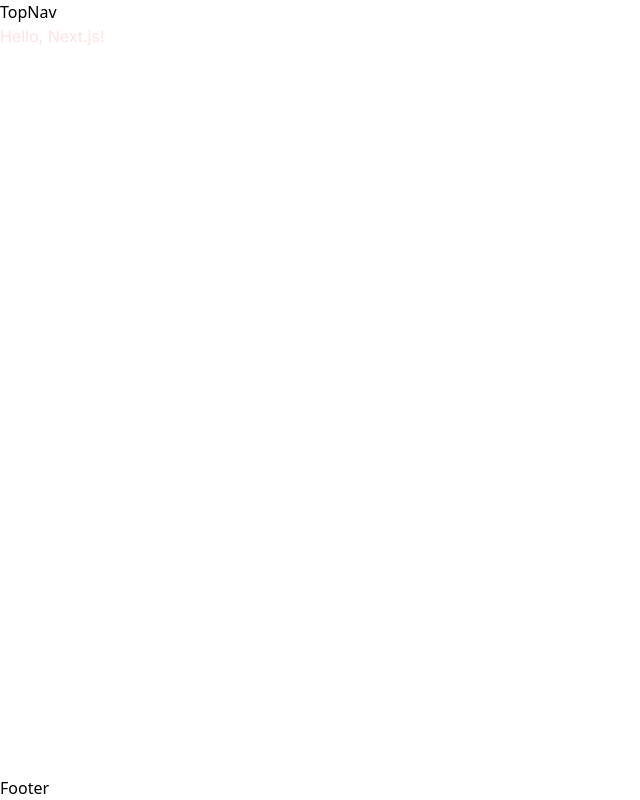
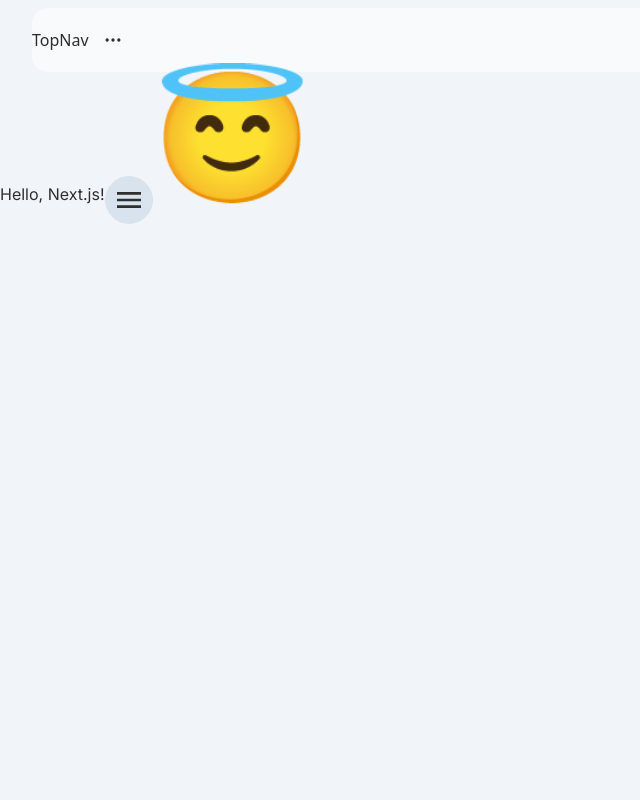
Before and after one commit to felissi/test-nextjs-ci-depoly, a Next.js app: page / in a window 1280 px wide. Shown: the top 800 px of the page, without its empty margins (0-640 px from the left). Built offline with nearby package versions, Linux system fonts and the light colour scheme.

Commit message:
feat: daisy ui init

```diff
--- a/components/Footer.tsx
+++ /dev/null
@@ -1,7 +0,0 @@
-export default function Footer() {
-    return (
-        <footer>
-            Footer
-        </footer>
-    )
-}
--- /dev/null
+++ b/components/Footer/Footer.tsx
@@ -0,0 +1,10 @@
+export default function Footer() {
+    return (
+        <footer className="px-8 pb-8">
+            <div className="min-h-[502px] rounded-[48px] bg-[#F8FAFC]">
+
+                Footer
+            </div>
+        </footer>
+    )
+}
--- /dev/null
+++ b/components/HeroApple/HeroApple.tsx
@@ -0,0 +1,25 @@
+
+export default function HeroApple() {
+    return <div className="min-h-[2000px]">Hello, Next.js!
+        <label className="btn btn-circle swap swap-rotate">
+
+            {/* this hidden checkbox controls the state */}
+            <input type="checkbox" />
+
+            {/* hamburger icon */}
+            <svg className="swap-off fill-current" xmlns="http://www.w3.org/2000/svg" width="32" height="32" viewBox="0 0 512 512"><path d="M64,384H448V341.33H64Zm0-106.67H448V234.67H64ZM64,128v42.67H448V128Z" /></svg>
+
+            {/* close icon */}
+            <svg className="swap-on fill-current" xmlns="http://www.w3.org/2000/svg" width="32" height="32" viewBox="0 0 512 512"><polygon points="400 145.49 366.51 112 256 222.51 145.49 112 112 145.49 222.51 256 112 366.51 145.49 400 256 289.49 366.51 400 400 366.51 289.49 256 400 145.49" /></svg>
+
+        </label>
+        <label className="swap swap-flip text-9xl">
+
+  {/* this hidden checkbox controls the state */}
+  <input type="checkbox" />
+
+  <div className="swap-on">😈</div>
+  <div className="swap-off">😇</div>
+</label>
+    </div>
+}
--- a/components/TopNav.tsx
+++ /dev/null
@@ -1,7 +0,0 @@
-export default function TopNav() {
-    return (
-        <header>
-            TopNav
-        </header>
-    )
-}
--- /dev/null
+++ b/components/TopNav/TopNav.tsx
@@ -0,0 +1,13 @@
+export default function TopNav() {
+    return (
+        <header className="px-8 pt-2">
+            <div className="min-h-16 rounded-2xl bg-[#F8FAFC] flex items-center">
+
+                TopNav
+                <button className="btn btn-square btn-ghost">
+                    <svg xmlns="http://www.w3.org/2000/svg" fill="none" viewBox="0 0 24 24" className="inline-block w-5 h-5 stroke-current"><path strokeLinecap="round" strokeLinejoin="round" strokeWidth="2" d="M5 12h.01M12 12h.01M19 12h.01M6 12a1 1 0 11-2 0 1 1 0 012 0zm7 0a1 1 0 11-2 0 1 1 0 012 0zm7 0a1 1 0 11-2 0 1 1 0 012 0z"></path></svg>
+                </button>
+            </div>
+        </header>
+    )
+}
--- a/components/layout/layout.tsx
+++ b/components/layout/layout.tsx
@@ -1,6 +1,6 @@
 import { Inter } from 'next/font/google'
-import TopNav from '@/components/TopNav'
-import Footer from '@/components/Footer'
+import TopNav from '@/components/TopNav/TopNav'
+import Footer from '@/components/Footer/Footer'
 import styles from './layout.module.css'
 const inter = Inter({ subsets: ['latin'] })
 
--- a/pages/index.tsx
+++ b/pages/index.tsx
@@ -1,4 +1,4 @@
-
+import HeroApple from "@/components/HeroApple/HeroApple"
 export default function Page() {
-    return <h1 className="text-red-100">Hello, Next.js!</h1>
+    return <HeroApple />
 }
--- a/tailwind.config.js
+++ b/tailwind.config.js
@@ -8,5 +8,18 @@ module.exports = {
   theme: {
     extend: {},
   },
-  plugins: [],
+  daisyui: {
+    themes: [
+      {
+        light: {
+          primary: "#a991f7",
+          secondary: "#f6d860",
+          accent: "#37cdbe",
+          neutral: "#3d4451",
+          "base-100": "#F1F5F9",
+        },
+      },
+    ],
+  },
+  plugins: [require("daisyui")],
 };
```
